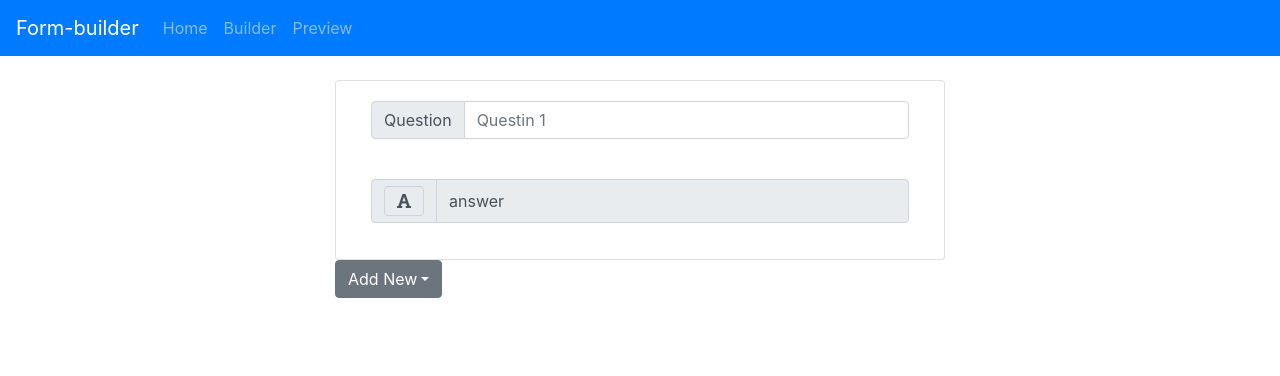
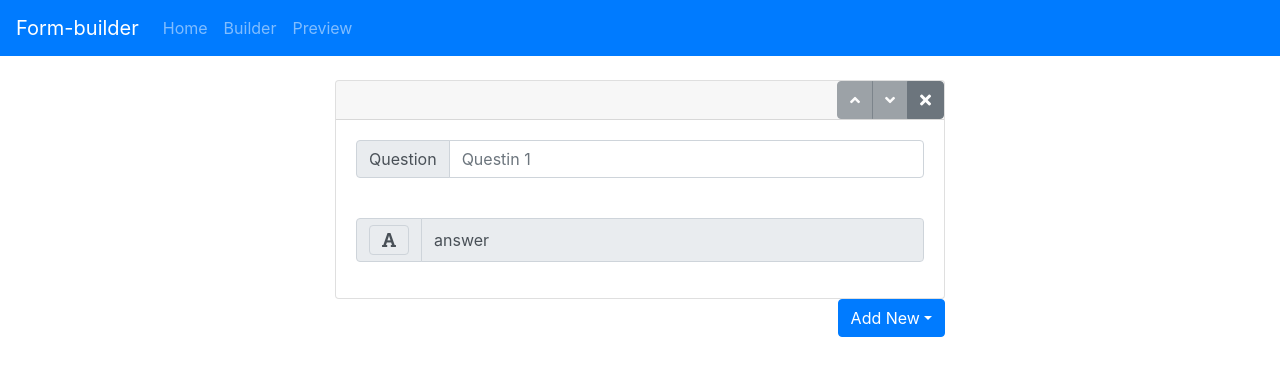
Before and after one commit to Andicstom/form-builder, a React (Create React App) app: page /builder in a window 1280 px wide. Shown: the top 376 px of the page. Built offline with nearby package versions, Linux system fonts and the light colour scheme.

Commit message:
Add Crud bar for form block

```diff
--- a/src/App.js
+++ b/src/App.js
@@ -37,6 +37,44 @@ class App extends Component {
         this.setState({ formBlocks: [...this.state.formBlocks, newFormBlock] });
     };
 
+    deleteFormBlock = id => {
+        this.setState({
+            formBlocks: this.state.formBlocks.filter(
+                formBlock => formBlock.id !== id
+            )
+        });
+    };
+
+    moveFormBlockUp = id => {
+        let formBlocks = _.cloneDeep(this.state.formBlocks);
+
+        for (let [index, formBlock] of formBlocks.entries()) {
+            if (formBlock.id === id) {
+                let temp = formBlocks[index - 1];
+                formBlocks[index - 1] = formBlocks[index];
+                formBlocks[index] = temp;
+                break;
+            }
+        }
+
+        this.setState({ formBlocks });
+    };
+
+    moveFormBlockDown = id => {
+        let formBlocks = _.cloneDeep(this.state.formBlocks);
+
+        for (let [index, formBlock] of formBlocks.entries()) {
+            if (formBlock.id === id) {
+                let temp = formBlocks[index + 1];
+                formBlocks[index + 1] = formBlocks[index];
+                formBlocks[index] = temp;
+                break;
+            }
+        }
+
+        this.setState({ formBlocks });
+    };
+
     addFormBlockOption = formBlockId => {
         const formBlocks = _.cloneDeep(this.state.formBlocks);
 
@@ -58,58 +96,64 @@ class App extends Component {
         this.setState({ formBlocks });
     };
 
-    deleteOption = (parentId, optionId) => {
+    deleteOption = optionId => {
         const formBlocks = _.cloneDeep(this.state.formBlocks);
 
         for (let formBlock of formBlocks) {
-            if (formBlock.id === parentId) {
-                let options = formBlock.content.formBlockOptionItems.filter(
-                    (option, index) => option.id !== optionId
+            let options = formBlock.content.formBlockOptionItems;
+
+            for (let [index, option] of options.entries()) {
+                if (option.id === optionId) {
+                    let newOptions = options.filter(
+                        option => option.id !== optionId
                     );
-                formBlock.content.formBlockOptionItems = options;
+                    formBlock.content.formBlockOptionItems = newOptions;
                     break;
+                }
             }
         }
         this.setState({ formBlocks });
     };
 
-    moveOptionUp = (parentId, optionIndex) => {
+    moveOptionUp = optionId => {
         const formBlocks = _.cloneDeep(this.state.formBlocks);
 
         for (let formBlock of formBlocks) {
-            if (formBlock.id === parentId) {
             let options = formBlock.content.formBlockOptionItems;
-
-                let temp = options[optionIndex - 1];
-                options[optionIndex - 1] = options[optionIndex];
-                options[optionIndex] = temp;
+            for (let [index, option] of options.entries()) {
+                if (option.id === optionId) {
+                    let temp = options[index - 1];
+                    options[index - 1] = options[index];
+                    options[index] = temp;
                     formBlock.content.formBlockOptionItems = options;
                     break;
+                }
             }
         }
         this.setState({ formBlocks });
     };
 
-    moveOptionDown = (parentId, optionIndex) => {
+    moveOptionDown = optionId => {
         const formBlocks = _.cloneDeep(this.state.formBlocks);
 
         for (let formBlock of formBlocks) {
-            if (formBlock.id === parentId) {
             let options = formBlock.content.formBlockOptionItems;
-
-                let temp = options[optionIndex + 1];
-                options[optionIndex + 1] = options[optionIndex];
-                options[optionIndex] = temp;
+            for (let [index, option] of options.entries()) {
+                if (option.id === optionId) {
+                    let temp = options[index + 1];
+                    options[index + 1] = options[index];
+                    options[index] = temp;
                     formBlock.content.formBlockOptionItems = options;
                     break;
+                }
             }
         }
         this.setState({ formBlocks });
     };
 
-    formOnsubmit = (e) => {
+    formOnsubmit = e => {
         console.log(e);
-    }
+    };
 
     getFormBlocksSize = () => {
         return this.state.formBlocks.length + 1;
@@ -132,15 +176,21 @@ class App extends Component {
                                 moveOptionUp={this.moveOptionUp}
                                 moveOptionDown={this.moveOptionDown}
                                 addFormBlock={this.addFormBlock}
+                                deleteFormBlock={this.deleteFormBlock}
+                                moveFormBlockUp={this.moveFormBlockUp}
+                                moveFormBlockDown={this.moveFormBlockDown}
                             />
                         )}
                     />
-                    <Route path="/preview" render={() => (
+                    <Route
+                        path="/preview"
+                        render={() => (
                             <Preview
                                 formData={this.state.formBlocks}
                                 onSubmit={this.onSubmit}
                             />
-                    )} />
+                        )}
+                    />
                 </div>
             </Router>
         );
--- a/src/components/AddFormItem/AddFormItem.js
+++ b/src/components/AddFormItem/AddFormItem.js
@@ -3,9 +3,9 @@ import React, { Component } from 'react';
 class AddFormItem extends Component {
     render() {
         return (
-            <div className="dropdown">
+            <div className="dropdown float-right">
                 <button
-                    className="btn btn-secondary dropdown-toggle"
+                    className="btn btn-primary dropdown-toggle"
                     type="button"
                     id="dropdownMenu2"
                     data-toggle="dropdown"
--- a/src/components/CrudBar/CrudBar.js
+++ b/src/components/CrudBar/CrudBar.js
@@ -6,7 +6,7 @@ function CrudBar(props) {
             <button
                 type="button"
                 className="btn btn-secondary"
-                onClick={() => props.moveOptionUp(props.parentId, props.index)}
+                onClick={() => props.moveItemUp(props.id)}
                 disabled={props.index === 0}
             >
                 <i className="fas fa-angle-up" />
@@ -15,9 +15,9 @@ function CrudBar(props) {
                 type="button"
                 className="btn btn-secondary"
                 onClick={() =>
-                    props.moveOptionDown(props.parentId, props.index)
+                    props.moveItemDown(props.id)
                 }
-                disabled={props.index === props.optionsSize - 1}
+                disabled={props.index === props.listSize - 1}
             >
                 <i className="fas fa-angle-down" />
             </button>
@@ -25,7 +25,7 @@ function CrudBar(props) {
                 type="button"
                 className="btn btn-secondary"
                 onClick={() =>
-                    props.deleteOption(props.parentId, props.optionId)
+                    props.deleteItem(props.id)
                 }
             >
                 <i className="fas fa-times" />
--- a/src/components/FormBlock/FormBlock.js
+++ b/src/components/FormBlock/FormBlock.js
@@ -15,7 +15,10 @@ class FormBlock extends Component {
 
     render() {
         return (
-            <div className="card container">
+            <div className="card">
+                <div className="card-header p-0 text-right">
+                    {this.props.crudBar}
+                </div>
                 <div className="card-body">
                     <div className="input-group mb-3">
                         <div className="input-group-prepend">
--- a/src/components/FormBlockContainer/FormBlockContainer.js
+++ b/src/components/FormBlockContainer/FormBlockContainer.js
@@ -9,7 +9,7 @@ class FormBlockContainer extends Component {
     renderFormBlocks = () => {
         let formBlocks = this.props.formBlocks;
 
-        let formBlocksUI = formBlocks.map(formBlock => {
+        let formBlocksUI = formBlocks.map((formBlock, formBlockIndex) => {
             let key = formBlock.id;
             let type = formBlock.type;
             let options = formBlock.content.formBlockOptionItems;
@@ -27,14 +27,12 @@ class FormBlockContainer extends Component {
                                 crudBar={
                                     <CrudBar
                                         parentId={formBlock.id}
-                                        optionId={option.id}
+                                        id={option.id}
                                         index={index}
-                                        optionsSize={options.length}
-                                        deleteOption={this.props.deleteOption}
-                                        moveOptionUp={this.props.moveOptionUp}
-                                        moveOptionDown={
-                                            this.props.moveOptionDown
-                                        }
+                                        listSize={options.length}
+                                        deleteItem={this.props.deleteOption}
+                                        moveItemUp={this.props.moveOptionUp}
+                                        moveItemDown={this.props.moveOptionDown}
                                     />
                                 }
                             />
@@ -51,6 +49,16 @@ class FormBlockContainer extends Component {
                     key={key}
                     title={formBlock.title}
                     content={content}
+                    crudBar={
+                        <CrudBar
+                            id={key}
+                            index={formBlockIndex}
+                            listSize={formBlocks.length}
+                            deleteItem={this.props.deleteFormBlock}
+                            moveItemUp={this.props.moveFormBlockUp}
+                            moveItemDown={this.props.moveFormBlockDown}
+                        />
+                    }
                 />
             );
         });
--- a/src/components/FormBlockOptionItem/FormBlockOptionItem.js
+++ b/src/components/FormBlockOptionItem/FormBlockOptionItem.js
@@ -42,7 +42,7 @@ class FormBlockOptionItem extends Component {
                     placeholder={this.state.content}
                     onChange={this.changeFormBlockOptionContent}
                 />
-                {this.props.crudBar}
+                <div className="float-right">{this.props.crudBar}</div>
             </div>
         );
     }
--- a/src/pages/Builder/Builder.js
+++ b/src/pages/Builder/Builder.js
@@ -21,6 +21,9 @@ class Builder extends Component {
                     deleteOption={this.props.deleteOption}
                     moveOptionUp={this.props.moveOptionUp}
                     moveOptionDown={this.props.moveOptionDown}
+                    deleteFormBlock={this.props.deleteFormBlock}
+                    moveFormBlockUp={this.props.moveFormBlockUp}
+                    moveFormBlockDown={this.props.moveFormBlockDown}
                 />
                 <AddFormItem addFormBlock={this.props.addFormBlock} />
             </div>
```
Lines whose indentation alone changed are shown as unchanged.
